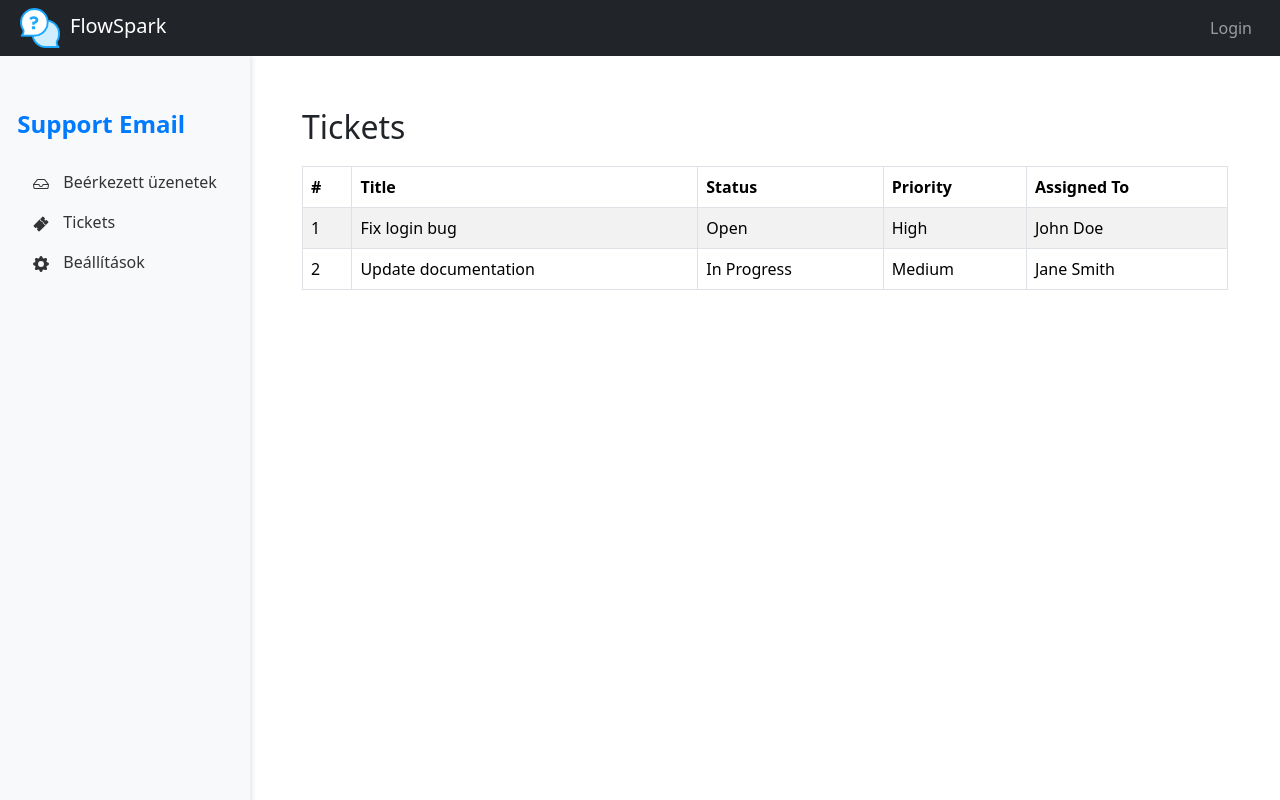
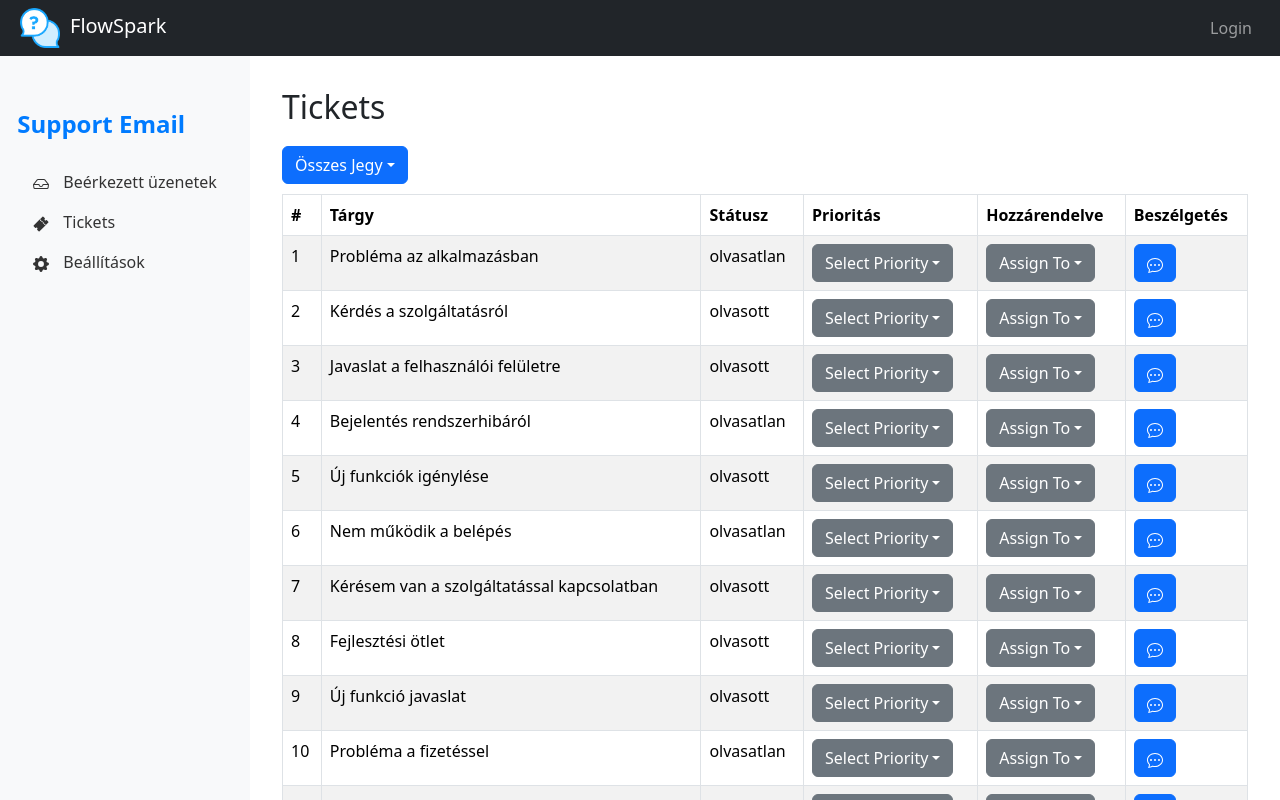
Before and after one commit to takacs9712/Tharanis_test, a React (Vite) app: page /tickets in a window 1280 px wide. Shown: the top 800 px of the page. Built offline with nearby package versions, Linux system fonts and the light colour scheme.

Commit message:
added dummy setting + updated ticketlist

```diff
--- a/src/App.tsx
+++ b/src/App.tsx
@@ -9,6 +9,7 @@ import RootLayout from "./pages/Root";
 import SupportTicket from "./pages/SupportTicket";
 import Tickets from "./pages/Tickets";
 import { AuthProvider } from "./auth/AuthContext";
+import SettingsMenu from "./pages/Settings";
 
 const router = createBrowserRouter([
   {
@@ -38,6 +39,15 @@ const router = createBrowserRouter([
       { path: "*", element: <ErrorPage /> },
     ],
   },
+  {
+    path: "/settings",
+    element: <RootLayout />,
+    errorElement: <ErrorPage />,
+    children: [
+      { path: "/settings", element: <SettingsMenu /> },
+      { path: "*", element: <ErrorPage /> },
+    ],
+  },
 ]);
 
 function App() {
--- a/src/components/TicketList.tsx
+++ b/src/components/TicketList.tsx
@@ -1,35 +1,178 @@
-import { Table } from "react-bootstrap";
+import React, { useState } from "react";
+import { Table, Dropdown, Button } from "react-bootstrap";
 import styles from "../styles/TicketList.module.scss";
+import messages, { Message } from "../data/data";
+import { assignedToOptions } from "../utils/Constants";
+import { useNavigate } from "react-router-dom";
+import { BsChatDots } from "react-icons/bs";
 
-const TicketList = () => {
+const TicketList: React.FC = () => {
+  const [filter, setFilter] = useState<string>("Összes");
+  const [messagesState, setMessages] = useState<Message[]>(messages);
+  const navigate = useNavigate();
+
+  // Filter messages based on status
+  const filteredTickets = messagesState.filter((message: Message) => {
+    if (filter === "Összes") return true;
+    return message.status === filter;
+  });
+
+  const handleFilterChange = (newFilter: string | null) => {
+    if (newFilter) {
+      setFilter(newFilter);
+    }
+  };
+
+  const handleAssignedToChange = (
+    messageId: number,
+    newAssignedTo: string | null
+  ) => {
+    if (!newAssignedTo) return;
+
+    setMessages((prevMessages) => {
+      const updatedMessages = prevMessages.map((message) => {
+        if (message.id === messageId) {
+          return { ...message, assignedTo: newAssignedTo };
+        }
+        return message;
+      });
+      try {
+        localStorage.setItem("tickets", JSON.stringify(updatedMessages));
+      } catch (error) {
+        console.error("Error saving messages to local storage:", error);
+      }
+      return updatedMessages;
+    });
+  };
+
+  const handlePriorityChange = (
+    messageId: number,
+    newPriority: string | null
+  ) => {
+    if (!newPriority) return;
+
+    setMessages((prevMessages) => {
+      const updatedMessages = prevMessages.map((message) => {
+        if (message.id === messageId) {
+          return { ...message, priority: newPriority };
+        }
+        return message;
+      });
+      try {
+        localStorage.setItem("tickets", JSON.stringify(updatedMessages));
+      } catch (error) {
+        console.error("Error saving messages to local storage:", error);
+      }
+      return updatedMessages;
+    });
+  };
+
+  // Load messages from local storage
+  React.useEffect(() => {
+    const storedMessages = localStorage.getItem("tickets");
+    if (storedMessages) {
+      try {
+        const parsedMessages = JSON.parse(storedMessages);
+        setMessages(parsedMessages);
+      } catch (error) {
+        console.error("Error loading messages from local storage:", error);
+      }
+    }
+  }, []);
+
+  // navigating to the chat based on id
+
+  const openChat = (id: number) => {
+    navigate(`/inbox/inbox/ticket/${id}`);
+  };
+
   return (
     <div className={styles.ticketList}>
       <h2>Tickets</h2>
-      <Table striped bordered hover>
+      <div className={styles.button}>
+        <Dropdown onSelect={handleFilterChange}>
+          <Dropdown.Toggle variant="primary" id="dropdown-basic">
+            {filter === "all"
+              ? "All"
+              : filter.charAt(0).toUpperCase() + filter.slice(1)}{" "}
+            Jegy
+          </Dropdown.Toggle>
+          <Dropdown.Menu>
+            <Dropdown.Item eventKey="Összes">Összes</Dropdown.Item>
+            <Dropdown.Item eventKey="olvasott">Olvasott</Dropdown.Item>
+            <Dropdown.Item eventKey="olvasatlan">Olvasatlan</Dropdown.Item>
+          </Dropdown.Menu>
+        </Dropdown>
+      </div>
+      <Table striped bordered hover responsive="sm">
         <thead>
           <tr>
             <th>#</th>
-            <th>Title</th>
-            <th>Status</th>
-            <th>Priority</th>
-            <th>Assigned To</th>
+            <th>Tárgy</th>
+            <th>Státusz</th>
+            <th>Prioritás</th>
+            <th>Hozzárendelve</th>
+            <th>Beszélgetés</th>
           </tr>
         </thead>
         <tbody>
-          <tr>
-            <td>1</td>
-            <td>Fix login bug</td>
-            <td>Open</td>
-            <td>High</td>
-            <td>John Doe</td>
-          </tr>
-          <tr>
-            <td>2</td>
-            <td>Update documentation</td>
-            <td>In Progress</td>
-            <td>Medium</td>
-            <td>Jane Smith</td>
-          </tr>
+          {filteredTickets.map((ticket: Message, index: number) => (
+            <tr key={ticket.id}>
+              <td>{index + 1}</td>
+              <td>{ticket.subject}</td>
+              <td>{ticket.status}</td>
+              <td>
+                <Dropdown
+                  onSelect={(newPriority) =>
+                    handlePriorityChange(ticket.id, newPriority)
+                  }
+                >
+                  <Dropdown.Toggle
+                    variant={
+                      ticket.priority === "ToDo"
+                        ? "warning"
+                        : ticket.priority === "Done"
+                        ? "success"
+                        : "secondary"
+                    }
+                    id="dropdown-basic"
+                  >
+                    {ticket.priority || "Select Priority"}
+                  </Dropdown.Toggle>
+                  <Dropdown.Menu>
+                    <Dropdown.Item eventKey="ToDo">ToDo</Dropdown.Item>
+                    <Dropdown.Item eventKey="Done">Done</Dropdown.Item>
+                  </Dropdown.Menu>
+                </Dropdown>
+              </td>
+              <td>
+                <Dropdown
+                  onSelect={(newAssignedTo) =>
+                    handleAssignedToChange(ticket.id, newAssignedTo)
+                  }
+                >
+                  <Dropdown.Toggle
+                    variant={ticket.assignedTo ? "success" : "secondary"}
+                    id="dropdown-basic"
+                  >
+                    {ticket.assignedTo || "Assign To"}
+                  </Dropdown.Toggle>
+                  <Dropdown.Menu>
+                    {assignedToOptions.map((option: string, index: number) => (
+                      <Dropdown.Item key={index} eventKey={option}>
+                        {option}
+                      </Dropdown.Item>
+                    ))}
+                  </Dropdown.Menu>
+                </Dropdown>
+              </td>
+              <td>
+                <Button onClick={() => openChat(ticket.id)}>
+                  <BsChatDots />
+                </Button>
+              </td>
+            </tr>
+          ))}
         </tbody>
       </Table>
     </div>
--- a/src/data/data.ts
+++ b/src/data/data.ts
@@ -6,11 +6,13 @@ export interface Company {
 export interface Message {
   id: number;
   subject: string;
+  sender: string;
   company: Company;
-  sender: string;
   messageType: string;
   status: string;
-  content: string; // Új mező hozzáadása
+  content: string;
+  priority?: string;
+  assignedTo?: string;
 }
 
 const messages: Message[] = [
--- /dev/null
+++ b/src/pages/Settings.tsx
@@ -0,0 +1,23 @@
+import React from "react";
+import { Card, ListGroup } from "react-bootstrap";
+
+import styles from "../styles/Settings.module.scss";
+
+const SettingsMenu: React.FC = () => {
+  return (
+    <div className={styles.settingsContainer}>
+      <Card className={styles.settingsCard}>
+        <Card.Header as="h5">Settings</Card.Header>
+        <ListGroup variant="flush">
+          <ListGroup.Item>General</ListGroup.Item>
+          <ListGroup.Item>Notifications</ListGroup.Item>
+          <ListGroup.Item>Privacy</ListGroup.Item>
+          <ListGroup.Item>Security</ListGroup.Item>
+          <ListGroup.Item>Account</ListGroup.Item>
+        </ListGroup>
+      </Card>
+    </div>
+  );
+};
+
+export default SettingsMenu;
--- a/src/styles/RootLayout.module.scss
+++ b/src/styles/RootLayout.module.scss
@@ -1,6 +1,7 @@
 .rootContainer {
   display: flex;
-  height: 100vh;
+  height: 100%;
+  overflow-y: auto;
 
   @media (max-width: 768px) {
     flex-direction: column;
--- /dev/null
+++ b/src/styles/Settings.module.scss
@@ -0,0 +1,8 @@
+.settingsContainer {
+    display: flex;
+    justify-content: left;
+  }
+
+  .settingsCard {
+    width: 800px;
+  }
--- a/src/styles/Sidebar.module.scss
+++ b/src/styles/Sidebar.module.scss
@@ -3,11 +3,11 @@
   background-color: #f8f9fa;
   color: #dfe2e4;
   height: 100vh;
+  max-height: 100%;
   padding-top: 50px;
   display: flex;
   flex-direction: column;
   align-items: center;
-  box-shadow: 2px 0 5px rgba(0, 0, 0, 0.1);
   transition: transform 0.3s ease;
 
   @media (max-width: 768px) {
--- a/src/styles/TicketList.module.scss
+++ b/src/styles/TicketList.module.scss
@@ -1,13 +1,54 @@
 .ticketList {
-    padding: 20px;
+  width: 100%;
+  overflow-y: auto;
+
+  h2 {
+    margin-bottom: 20px;
+  }
+
+  .button {
+    margin-bottom: 10px;
+  }
+
+  .table {
+    background-color: white;
+    border-collapse: collapse;
     width: 100%;
-    overflow-y: auto;
 
-    h2 {
-      margin-bottom: 20px;
+    th,
+    td {
+      padding: 10px 15px;
+      border: 1px solid #ddd;
     }
 
-    .table {
-      background-color: white;
+    th {
+      text-align: left;
     }
   }
+
+  @media (max-width: 768px) {
+    .table {
+      th,
+      td {
+        display: block;
+        width: 100%;
+      }
+
+      th {
+        font-weight: bold;
+        border-bottom: 2px solid #ddd;
+      }
+
+      td {
+        border-bottom: 1px solid #ddd;
+      }
+
+      td:before {
+        content: attr(data-label);
+        display: inline-block;
+        font-weight: bold;
+        margin-right: 5px;
+      }
+    }
+  }
+}
--- a/src/styles/Tickets.module.scss
+++ b/src/styles/Tickets.module.scss
@@ -1,13 +1,12 @@
 .tickets {
   display: flex;
+  flex-direction: column; }
 
 .mainContent {
   display: flex;
-      flex: 1;
+  flex-direction: column;
+}
 
-      .sidebar {
-        width: 250px;
-      }
 
 .ticketList {
   flex: 1;
@@ -15,5 +14,3 @@
   overflow-y: auto;
   background-color: #f8f9fa;
 }
-    }
-  }
--- a/src/utils/Constants.ts
+++ b/src/utils/Constants.ts
@@ -7,3 +7,7 @@ export const password = "Test1234!";
 
 export const defaultSupportMessage =
   "Köszönjük a visszajelzést, hamarosan felvesszük Önnel a kapcsolatot.";
+
+//dummy names for the tickets
+
+export const assignedToOptions: string[] = ["ABC", "DEF", "GHI"];
```
Also changed, not shown: src/components/Footer.tsx (added). Lines whose indentation alone changed are shown as unchanged.
